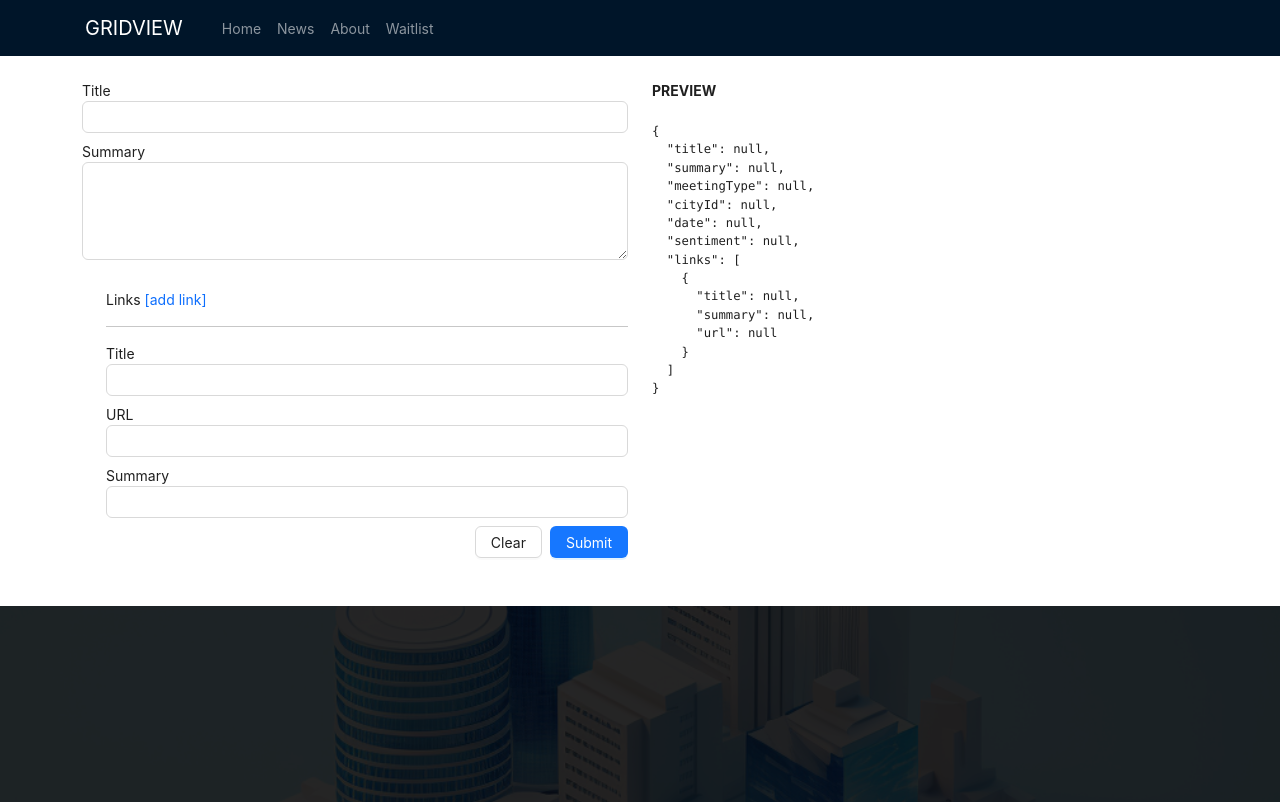
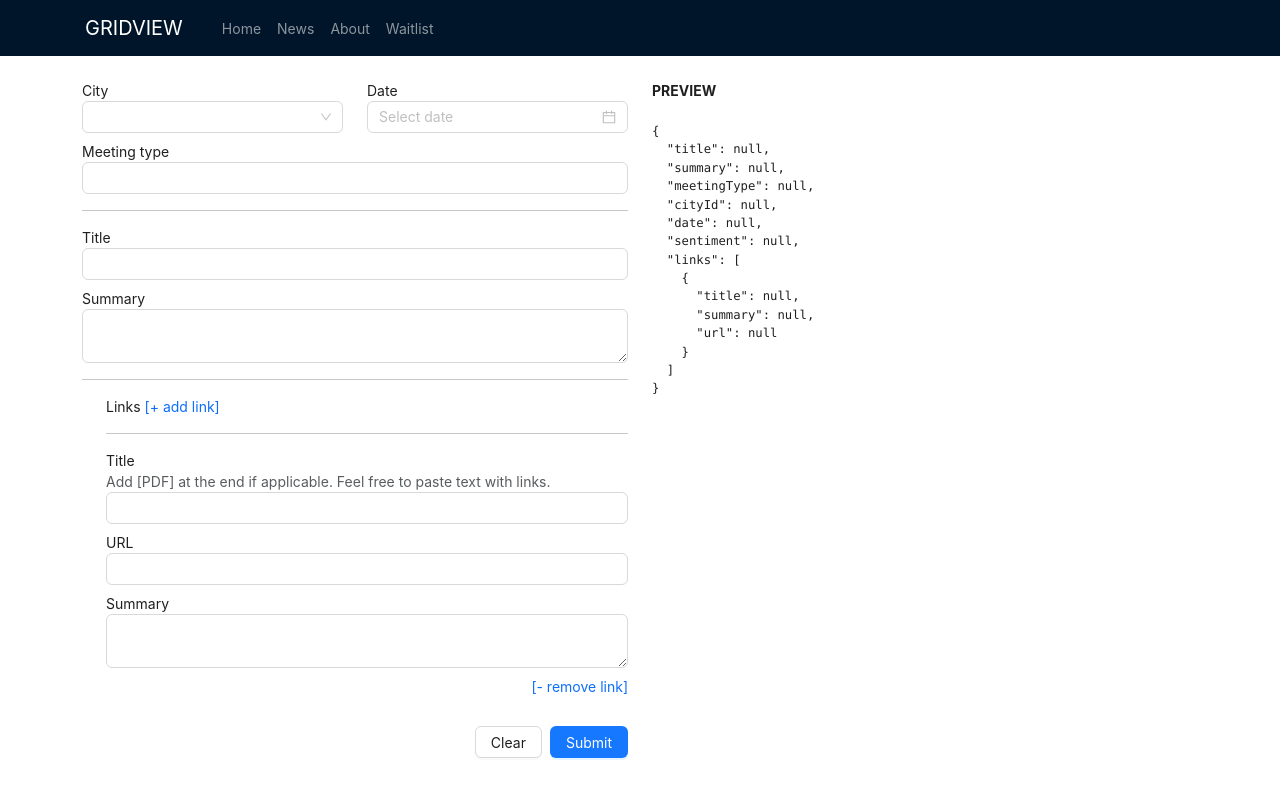
Before and after one commit to albertkim/gridview-analytics-web, a React (Create React App) app: page /admin in a window 1280 px wide. Shown: the top 802 px of the page. Built offline with nearby package versions, Linux system fonts and the light colour scheme.

Commit message:
Almost completed admin create UI

```diff
--- a/package.json
+++ b/package.json
@@ -18,6 +18,7 @@
     "antd": "^5.8.2",
     "axios": "^1.6.2",
     "bootstrap": "^5.3.1",
+    "dayjs": "^1.11.10",
     "mobx": "^6.12.0",
     "mobx-react": "^9.1.0",
     "moment": "^2.29.4",
--- a/src/pages/AdminPage/CreateNews.ts
+++ b/src/pages/AdminPage/CreateNews.ts
@@ -2,14 +2,14 @@ import moment from 'moment'
 import { action, computed, makeObservable, observable } from "mobx"
 
 // Hardcode city IDs for now
-const cityIDMapping: {[key: string]: number} = {
+export const cityIDMapping: {[key: string]: number} = {
   Vancouver: 1,
   Richmond: 2,
   Burnaby: 3,
   Coquitlam: 4
 }
 
-class CreateLink {
+export class CreateLink {
 
   @observable title: string | null = null
   @observable summary: string | null = null
@@ -20,17 +20,17 @@ class CreateLink {
   }
 
   @action
-  setTitle(title: string) {
+  setTitle(title: string | null) {
     this.title = title || null
   }
 
   @action
-  setSummary(summary: string) {
+  setSummary(summary: string | null) {
     this.summary = summary || null
   }
 
   @action
-  setURL(url: string) {
+  setURL(url: string | null) {
     this.url = url || null
   }
 
@@ -41,7 +41,7 @@ export class CreateNews {
   @observable title: string | null = null
   @observable summary: string | null = null
   @observable meetingType: string | null = null
-  @observable cityName: string | null = null
+  @observable cityId: number | null = null
   @observable date: Date | null = null
   @observable sentiment: string | null = null
   @observable links: CreateLink[] = [new CreateLink()]
@@ -50,32 +50,41 @@ export class CreateNews {
     makeObservable(this)
   }
 
-  @computed get cityId() {
-    if (this.cityName) {
-      return cityIDMapping[this.cityName] || null
-    } else {
+  @computed get cityName() {
+    if (!this.cityId) {
       return null
     }
+    for (const [cityName, id] of Object.entries(cityIDMapping)) {
+      if (id === this.cityId) {
+        return cityName
+      }
+    }
+    return null
   }
 
   @action
-  setTitle(title: string) {
+  setTitle(title: string | null) {
     this.title = title || null
   }
 
   @action
-  setSummary(summary: string) {
+  setSummary(summary: string | null) {
     this.summary = summary || null
   }
 
   @action
-  setMeetingType(meetingType: string) {
+  setMeetingType(meetingType: string | null) {
     this.meetingType = meetingType || null
   }
 
   @action
-  setCityName(cityName: string) {
-    this.cityName = cityName || null
+  setCityId(cityId: number | null) {
+    this.cityId = cityId || null
+  }
+
+  @action
+  setDate(date: Date | null) {
+    this.date = date || null
   }
 
   @action
--- a/src/pages/AdminPage/index.tsx
+++ b/src/pages/AdminPage/index.tsx
@@ -1,21 +1,20 @@
-import { Button, Input, Space } from 'antd'
+import { Button, DatePicker, Input, Select, Space } from 'antd'
 import { observer } from 'mobx-react'
-import { useState } from 'react'
-import { CreateNews } from './CreateNews'
+import { CreateNews, cityIDMapping } from './CreateNews'
+import React from 'react'
 import TextArea from 'antd/es/input/TextArea'
 
-interface ICreateNews {
-  title: string | null
-  summary: string | null
-  meetingType: string | null
-  cityId: number | null
-  date: string | null
-  sentiment: string | null
-  links: Array<{
-    title: string | null
-    summary: string | null
-    url: string | null
-  }>
+function toTitleCase(string: string) {
+  return string
+    .toLowerCase()
+    .split(' ')
+    .map(word => {
+      if (word.length > 2 || ['a', 'an', 'the', 'and', 'but', 'or', 'for', 'nor', 'on', 'at', 'to', 'from', 'by'].indexOf(word) === -1) {
+        return word.charAt(0).toUpperCase() + word.slice(1)
+      }
+      return word
+    })
+    .join(' ')
 }
 
 const createNews = new CreateNews()
@@ -33,48 +32,121 @@ export const AdminPage = observer(() => {
     )
   }
 
+  const cityIDArray = Object.entries(cityIDMapping).map((c) => {
+    return {
+      cityId: c[1],
+      cityName: c[0]
+    }
+  })
+
   return (
     <div className='container my-4'>
 
       <div className='row'>
 
         <div className='col-md-6 mb-4'>
+
+          <div className='row mb-2'>
+            <div className='col-md-6'>
+              <div>City</div>
+              <Select
+                value={createNews.cityId}
+                style={{width: '100%'}}
+                onChange={(e) => createNews.setCityId(e)}>
+                {
+                  cityIDArray.map((c) => {
+                    return (
+                      <Select.Option
+                        key={c.cityId}
+                        value={c.cityId}>{c.cityName}
+                      </Select.Option>
+                    )
+                  })
+                }
+              </Select>
+            </div>
+            <div className='col-md-6'>
+              <div>Date</div>
+              <DatePicker
+                onChange={(e) => createNews.setDate(e ? e.toDate() : null)}
+                style={{width: '100%'}} />
+            </div>
+          </div>
+
+          <div className='mb-2'>
+            <div>Meeting type</div>
+            <Input
+              value={createNews.meetingType || ''}
+              onChange={(e) => createNews.setMeetingType(e.target.value)} />
+          </div>
+          <hr />
           <div className='mb-2'>
             <div>Title</div>
-            <Input value={createNews.title || ''} onChange={(e) => createNews.setTitle(e.target.value)} />
+            <Input
+              value={createNews.title || ''}
+              onChange={(e) => createNews.setTitle(e.target.value)} />
           </div>
           <div className='mb-2'>
             <div>Summary</div>
             <TextArea
-              rows={4}
+              rows={2}
               value={createNews.summary || ''}
               onChange={(e) => createNews.setSummary(e.target.value)} />
           </div>
-          <br />
+          <hr />
           <div className='mb-2' style={{paddingLeft: 24}}>
-            <div>Links <a href='#' onClick={() => createNews.addLink()}>[add link]</a></div>
+            <div>Links <a href='#' onClick={() => createNews.addLink()}>[+ add link]</a></div>
             {
-              createNews.links.map((link) => {
+              createNews.links.map((link, index) => {
                 return (
-                  <>
+                  <React.Fragment key={index}>
                     <hr />
                     <div className='mb-2'>
                       <div>Title</div>
-                      <Input value={link.title || ''} onChange={(e) => link.setTitle(e.target.value)} />
+                      <div className='text-muted'>Add [PDF] at the end if applicable. Feel free to paste text with links.</div>
+                      <Input
+                        value={link.title || ''}
+                        onChange={(e) => link.setTitle(e.target.value)}
+                        onPaste={(e) => {
+                          e.preventDefault()
+                          // Try to get HTML content from the clipboard
+                          const pastedHtml = e.clipboardData.getData('text/html')
+                          const doc = new DOMParser().parseFromString(pastedHtml, 'text/html')
+                          const anchor = doc.querySelector('a')
+
+                          if (anchor && anchor.href) {
+                            // If HTML content with hyperlink is found
+                            link.setTitle(anchor.textContent ? toTitleCase(anchor.textContent) : null)
+                            link.setURL(anchor.href)
+                          } else {
+                            // If no HTML content is found, fallback to plain text
+                            const pastedText = e.clipboardData.getData('text/plain')
+                            link.setTitle(toTitleCase(pastedText))
+                          }
+                        }} />
                     </div>
                     <div className='mb-2'>
                       <div>URL</div>
-                      <Input value={link.url || ''} onChange={(e) => link.setURL(e.target.value)} />
+                      <Input
+                        value={link.url || ''}
+                        onChange={(e) => link.setURL(e.target.value)} />
                     </div>
                     <div className='mb-2'>
                       <div>Summary</div>
-                      <Input value={link.summary || ''} onChange={(e) => link.setSummary(e.target.value)} />
+                      <TextArea
+                        rows={2}
+                        value={link.summary || ''}
+                        onChange={(e) => link.setSummary(e.target.value)} />
                     </div>
-                  </>
+                    <div className='d-flex justify-content-end'>
+                      <a href='#' onClick={() => createNews.removeLink(index)}>[- remove link]</a>
+                    </div>
+                  </React.Fragment>
                 )
               })
             }
           </div>
+          <br />
           <div className='d-flex justify-content-end'>
             <Space>
               <Button>Clear</Button>
```
Also changed, not shown: 1 other file (tests, documents, lock files or other folders).
